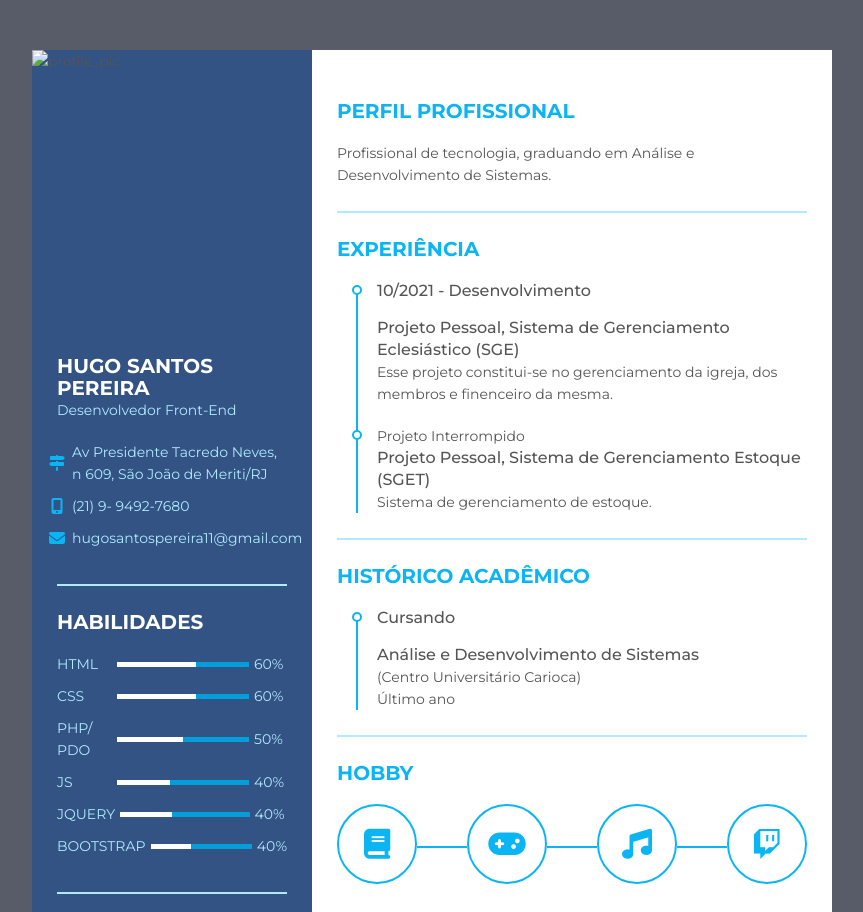
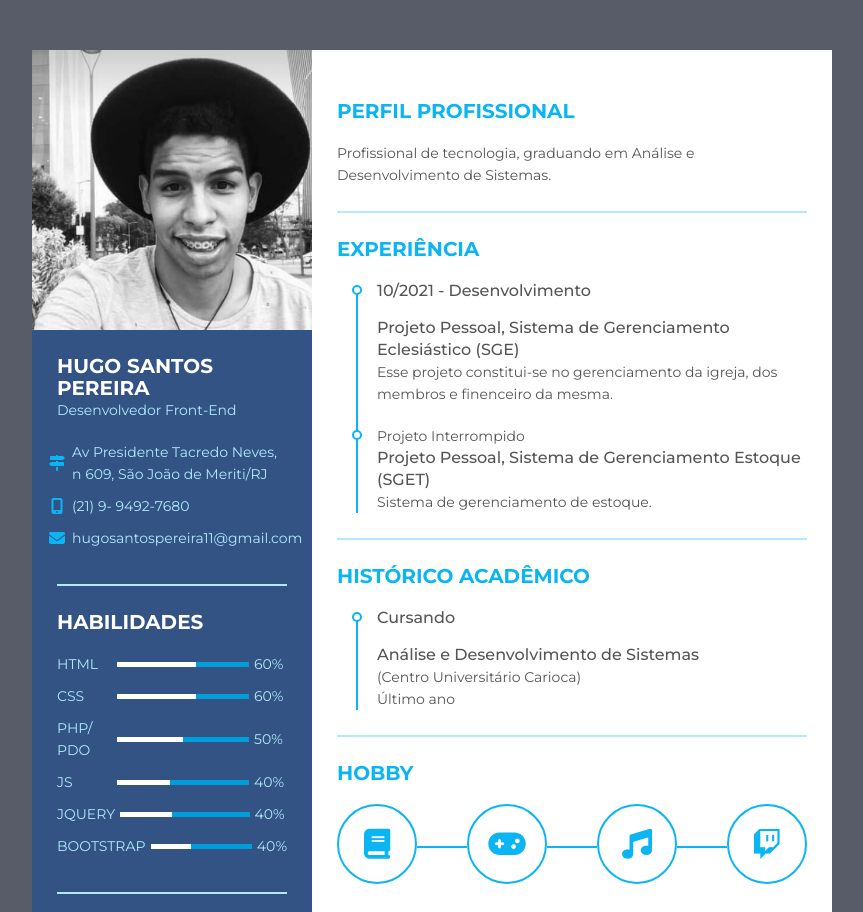
Before and after one commit to HugoSantosp/curriculo, a plain HTML site: page index.html in a window 1280 px wide. Shown: the top 912 px of the page, without its empty margins (208-1071 px from the left). Drawn offline with nearby package versions, Linux system fonts and the light colour scheme.

Commit message:
Update index.html

```diff
--- a/index.html
+++ b/index.html
@@ -17,7 +17,7 @@
 <div class="resume">
    <div class="resume_left">
      <div class="resume_profile">
-       <img src="imagens/foto.jpg" alt="profile_pic">
+       <img src="foto.jpg" alt="profile_pic">
      </div>
      <div class="resume_content">
        <div class="resume_item resume_info">
```
